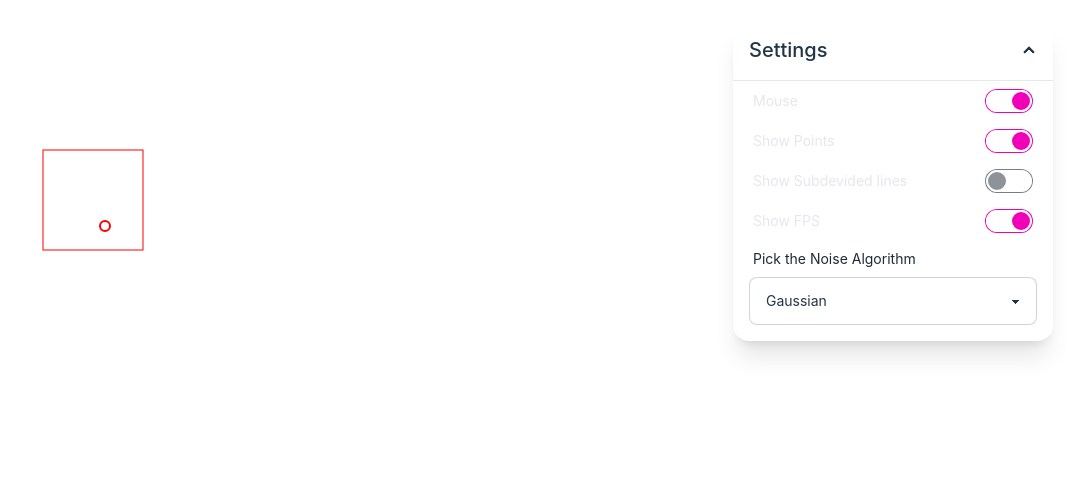
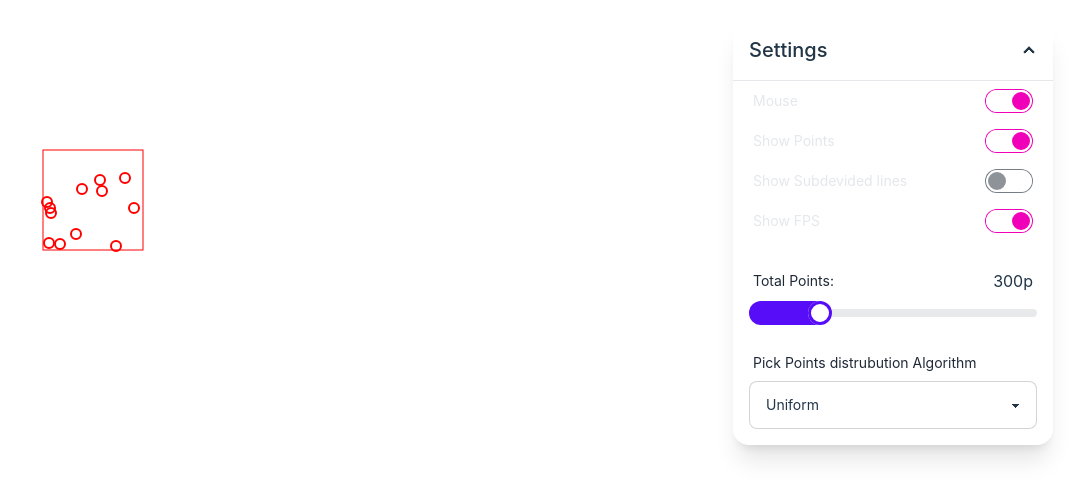
Before and after one commit to dhrubobarman/quad-tree-algorithm, a website built with Vite: page index.html in a window 1280 px wide. Shown: the whole page, without its empty margins (207-1280 px from the left). Built offline with nearby package versions, Linux system fonts and the light colour scheme.

Commit message:
added slider

```diff
--- a/index.html
+++ b/index.html
@@ -54,17 +54,31 @@
               checked
             />
           </label>
+          <div class="form-control w-full max-w-xs my-5">
+            <label class="label" for="pointCount">
+              <span class="label-text">Total Points:</span
+              ><span id="totalPoints">300p</span>
+            </label>
+            <input
+              id="pointCount"
+              type="range"
+              min="100"
+              max="1000"
+              value="300"
+              class="range range-primary"
+            />
+          </div>
           <div class="form-control w-full max-w-xs">
             <label class="label" for="noiseAlgo">
-              <span class="label-text">Pick the Noise Algorithm</span>
+              <span class="label-text">Pick Points distrubution Algorithm</span>
             </label>
             <select
               name="noiseAlgo"
               id="noiseAlgo"
               class="select select-bordered w-full max-w-xs"
             >
-              <option value="gaussian" selected>Gaussian</option>
-              <option value="normal">Normal</option>
+              <option value="uniform" selected>Uniform</option>
+              <option value="gaussian">Gaussian</option>
             </select>
           </div>
         </div>
--- a/src/QuadTree.ts
+++ b/src/QuadTree.ts
@@ -1,6 +1,6 @@
 import { Point } from "./Point";
 import { Rectangle } from "./Rectangle";
-import { point } from "./helperFunctions";
+import { point, randomGaussian, randomInt } from "./helperFunctions";
 
 export class QuadTree {
   boundry: Rectangle;
@@ -12,8 +12,16 @@ export class QuadTree {
   bottomLeft: QuadTree | null;
   devided: boolean;
   isMousePressed: boolean;
+  maxPoints: number;
+  distributionAlgo: "gaussian" | "uniform";
+  canvas: HTMLCanvasElement;
 
-  constructor(boundry: Rectangle, n: number = 4) {
+  constructor(
+    boundry: Rectangle,
+    n: number = 4,
+    maxPoints = 100,
+    canvas: HTMLCanvasElement
+  ) {
     this.boundry = boundry;
     this.capacity = n;
     this.points = [];
@@ -23,6 +31,10 @@ export class QuadTree {
     this.bottomRight = null;
     this.bottomLeft = null;
     this.isMousePressed = false;
+    this.maxPoints = maxPoints;
+    this.distributionAlgo = "uniform";
+    this.canvas = canvas;
+    this._createPoints();
   }
 
   subdivide() {
@@ -32,10 +44,25 @@ export class QuadTree {
     const br = new Rectangle(x + w / 2, y + h / 2, w / 2, h / 2);
     const bl = new Rectangle(x - w / 2, y + h / 2, w / 2, h / 2);
 
-    this.topRight = new QuadTree(tr, this.capacity);
-    this.topLeft = new QuadTree(tl, this.capacity);
-    this.bottomRight = new QuadTree(br, this.capacity);
-    this.bottomLeft = new QuadTree(bl, this.capacity);
+    this.topRight = new QuadTree(
+      tr,
+      this.capacity,
+      this.maxPoints,
+      this.canvas
+    );
+    this.topLeft = new QuadTree(tl, this.capacity, this.maxPoints, this.canvas);
+    this.bottomRight = new QuadTree(
+      br,
+      this.capacity,
+      this.maxPoints,
+      this.canvas
+    );
+    this.bottomLeft = new QuadTree(
+      bl,
+      this.capacity,
+      this.maxPoints,
+      this.canvas
+    );
     this.devided = true;
   }
 
@@ -84,6 +111,49 @@ export class QuadTree {
     return pointsInRange;
   }
 
+  // extra methods for visualization
+  changeMaxPoints(maxPoints: number) {
+    this.maxPoints = maxPoints;
+    this.reset();
+    this._createPoints();
+  }
+
+  changeDistributionAlgo(algo: "gaussian" | "uniform") {
+    this.distributionAlgo = algo;
+    this.reset();
+    this._createPoints();
+  }
+
+  private _createPoints() {
+    if (this.distributionAlgo === "gaussian") {
+      for (let i = 0; i < this.maxPoints; i++) {
+        const p = new Point(
+          randomGaussian(this.canvas.width / 2, this.canvas.height / 10),
+          randomGaussian(this.canvas.width / 2, this.canvas.height / 10)
+        );
+        this.insert(p);
+      }
+    } else {
+      for (let i = 0; i < this.maxPoints; i++) {
+        const p = new Point(
+          randomInt(this.canvas.width),
+          randomInt(this.canvas.height)
+        );
+        this.insert(p);
+      }
+    }
+  }
+
+  reset() {
+    this.points = [];
+    this.devided = false;
+    this.topRight = null;
+    this.topLeft = null;
+    this.bottomRight = null;
+    this.bottomLeft = null;
+    return;
+  }
+
   show(
     ctx: CanvasRenderingContext2D,
     line: boolean = true,
--- a/src/main.ts
+++ b/src/main.ts
@@ -1,8 +1,7 @@
 import "./style.css";
 import { QuadTree } from "./QuadTree";
 import { Rectangle } from "./Rectangle";
-import { point, randomGaussian, randomInt } from "./helperFunctions";
-import { Point } from "./Point";
+import { point } from "./helperFunctions";
 import { showFps } from "./helperFunctions";
 
 // Controls
@@ -21,6 +20,8 @@ const showFPSInput = document.querySelector(
 const noiseAlgorithmInput = document.querySelector(
   "#noiseAlgo"
 ) as HTMLSelectElement;
+const pointCount = document.querySelector("#pointCount") as HTMLInputElement;
+const totalPoints = document.querySelector("#totalPoints") as HTMLSpanElement;
 
 // Canvas setup
 const canvas = document.querySelector("canvas")!;
@@ -39,44 +40,28 @@ const boundry = new Rectangle(
   canvas.width * 0.5,
   canvas.height * 0.5
 );
-let qt = new QuadTree(boundry, 4);
-
-for (let i = 0; i < 100; i++) {
-  const p = new Point(
-    randomGaussian(canvas.width / 2, canvas.height / 10),
-    randomGaussian(canvas.width / 2, canvas.height / 10)
-  );
-  qt.insert(p);
-}
+const quadTree = new QuadTree(boundry, 4, 300, canvas);
 
 noiseAlgorithmInput.addEventListener("change", (e) => {
-  qt = new QuadTree(boundry, 4);
   const target = e.target as HTMLSelectElement;
+  const value = target.value as "gaussian" | "uniform";
+  quadTree.changeDistributionAlgo(value);
+});
+pointCount.addEventListener("input", (e) => {
+  const target = e.target as HTMLInputElement;
   const value = target.value;
-  if (value === "gaussian") {
-    for (let i = 0; i < 100; i++) {
-      const p = new Point(
-        randomGaussian(canvas.width / 2, canvas.height / 10),
-        randomGaussian(canvas.width / 2, canvas.height / 10)
-      );
-      qt.insert(p);
-    }
-  } else {
-    for (let i = 0; i < 100; i++) {
-      const p = new Point(randomInt(canvas.width), randomInt(canvas.height));
-      qt.insert(p);
-    }
-  }
+  totalPoints.innerText = `${value}p`;
+  quadTree.changeMaxPoints(Number(value));
 });
 
-const range = new Rectangle(300, 200, 50, 50);
+const viewFinder = new Rectangle(300, 200, 50, 50);
 
 let currentTime = 0;
 function animate(time: number = 0) {
   const deltaTime = time - currentTime;
   currentTime = time;
   ctx.clearRect(0, 0, canvas.width, canvas.height);
-  controlSettings(ctx, canvas, deltaTime, range);
+  controlSettings(ctx, canvas, deltaTime, viewFinder);
   requestAnimationFrame(animate);
 }
 animate();
@@ -105,10 +90,9 @@ function controlSettings(
   } else {
     subdevideLineVisible = false;
   }
-  qt.show(ctx, subdevideLineVisible, dotsVisible);
+  quadTree.show(ctx, subdevideLineVisible, dotsVisible);
   if (mouseControlInput.checked) {
-    const points = qt.query(range) || [{ x: 0, y: 0 }];
-
+    const points = quadTree.query(range) || [];
     for (let i = 0; i < points.length; i++) {
       ctx.save();
       ctx.strokeStyle = "red";
```
